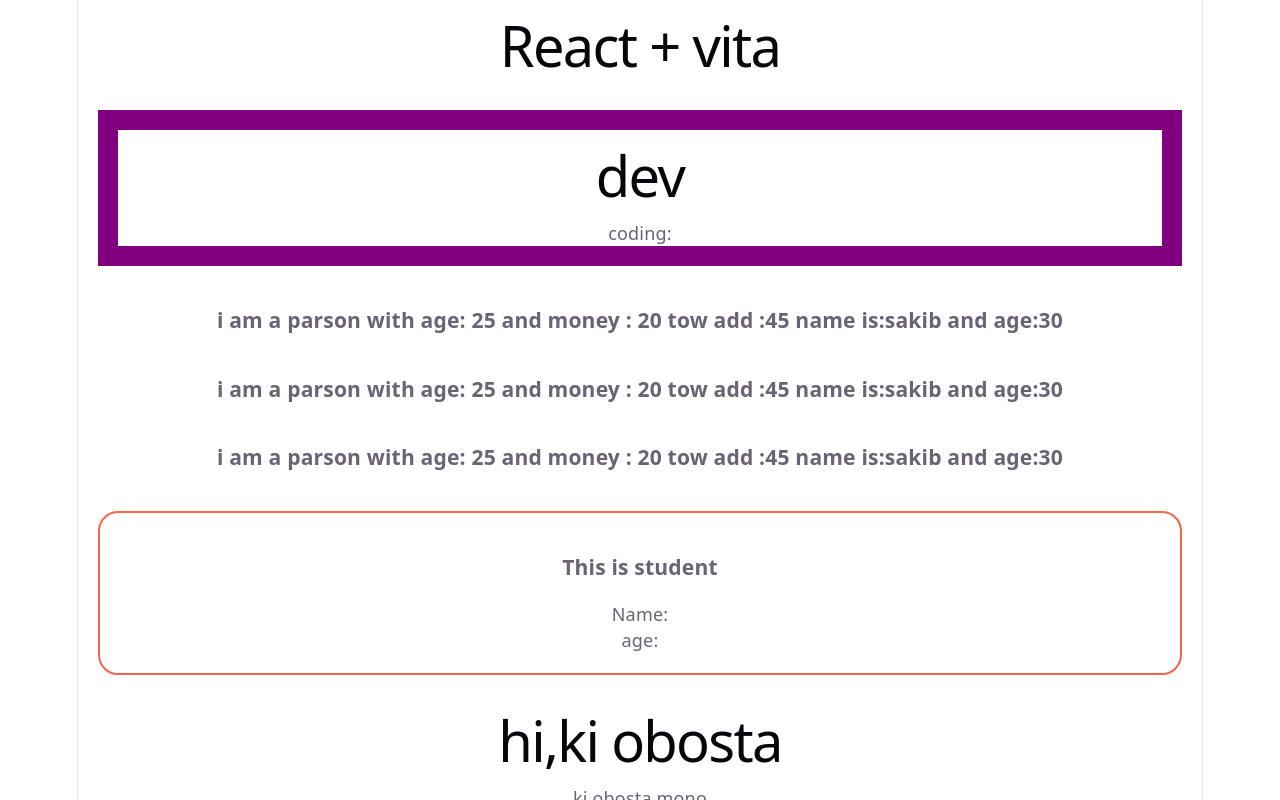
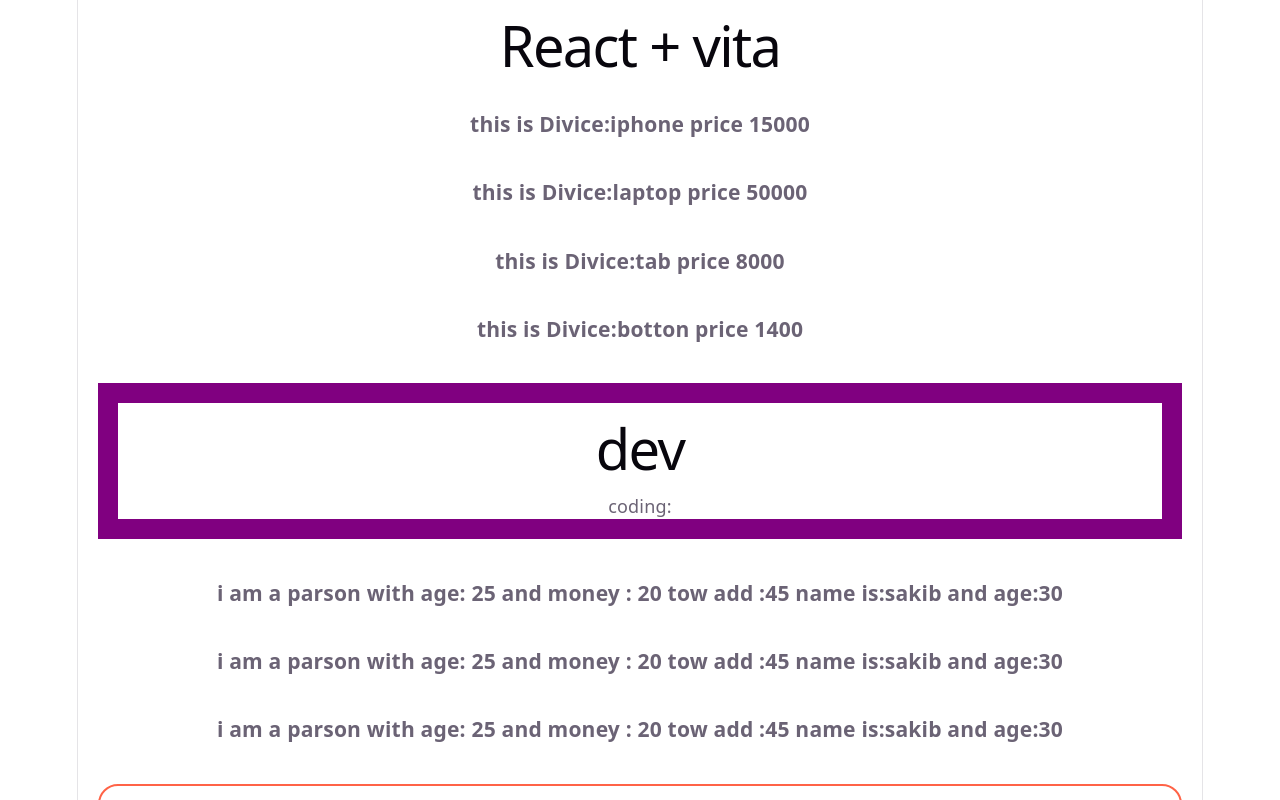
Before and after one commit to raselhius-48/react-practice-2-, a React (Vite) app in the folder explore-react-core-concepts/: page / in a window 1280 px wide. Shown: the top 800 px of the page. Built offline with nearby package versions, Linux system fonts and the light colour scheme.

Commit message:
Show past/read a prop aplay system

```diff
--- a/explore-react-core-concepts/src/App.jsx
+++ b/explore-react-core-concepts/src/App.jsx
@@ -10,6 +10,11 @@
   return (
     <>
       <h1>React + vita</h1>
+      <Divice name="iphone" price="15000"></Divice>
+      <Divice name="laptop" price="50000"></Divice>
+      <Divice name="tab" price="8000"></Divice>
+      <Divice name="botton" price="1400"></Divice>
+
       <Develop></Develop>
       <Parson></Parson>
       <Parson></Parson>
@@ -53,6 +58,11 @@
   )
 }
 
+function Divice(props) {
+  // console.log(props)
+  return <h3>this is Divice:{props.name} price {props.price}</h3>
+}
+
 function Develop() {
   const DevelopStyle = {
     margin: '20px',
```
